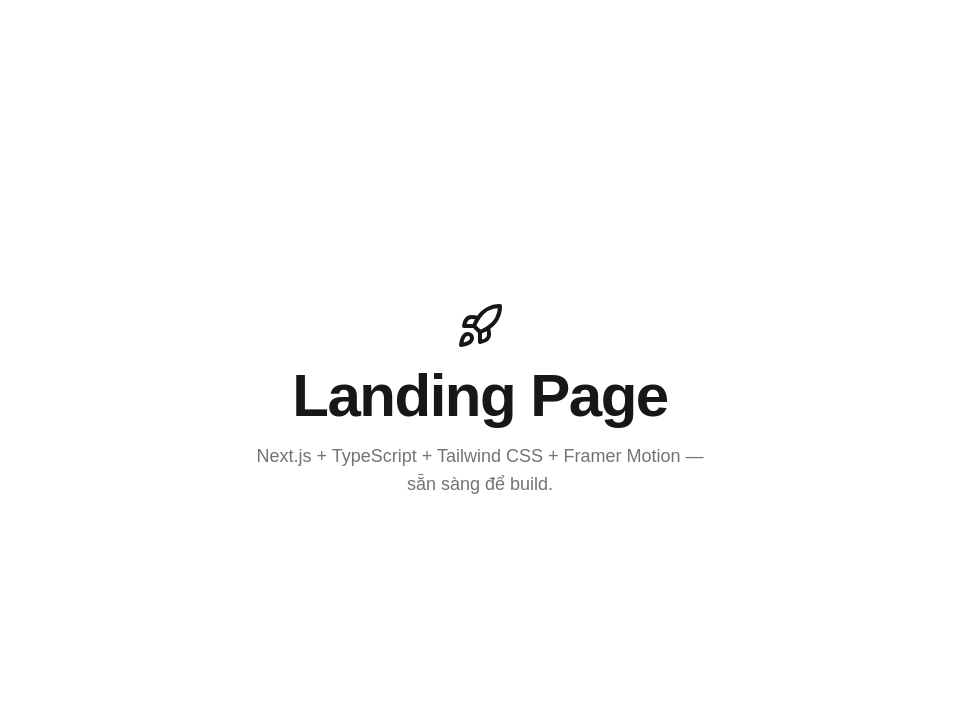
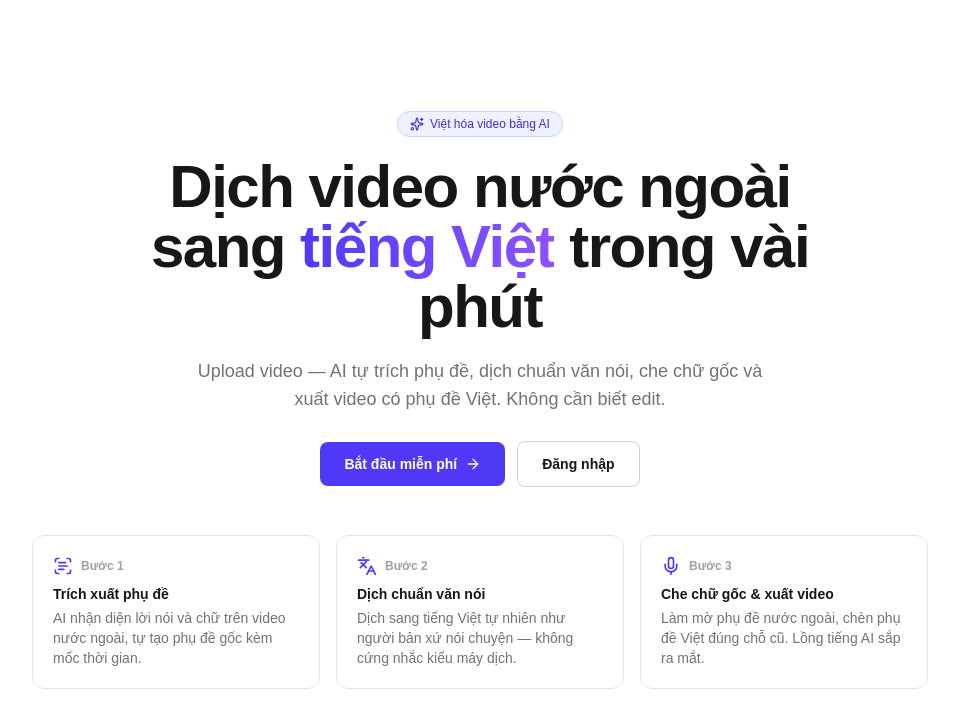
Before and after one commit to anhhoanq99-jpg/dichvideoai, a Next.js app in the folder apps/web/: page / in a window 1280 px wide. Shown: the top 728 px of the page, without its empty margins (160-1119 px from the left). Built offline with nearby package versions, Linux system fonts and the light colour scheme.

Commit message:
feat(web): real landing hero with product pitch, 3-step explainer and CTA to app

```diff
--- a/apps/web/components/hero.tsx
+++ b/apps/web/components/hero.tsx
@@ -1,25 +1,85 @@
 "use client";
 
+import Link from "next/link";
 import { motion } from "framer-motion";
-import { Rocket } from "lucide-react";
-import { cn } from "@/lib/utils";
+import { ArrowRight, Languages, Mic, ScanText, Sparkles } from "lucide-react";
+
+const STEPS = [
+  {
+    icon: ScanText,
+    title: "Trích xuất phụ đề",
+    desc: "AI nhận diện lời nói và chữ trên video nước ngoài, tự tạo phụ đề gốc kèm mốc thời gian.",
+  },
+  {
+    icon: Languages,
+    title: "Dịch chuẩn văn nói",
+    desc: "Dịch sang tiếng Việt tự nhiên như người bản xứ nói chuyện — không cứng nhắc kiểu máy dịch.",
+  },
+  {
+    icon: Mic,
+    title: "Che chữ gốc & xuất video",
+    desc: "Làm mờ phụ đề nước ngoài, chèn phụ đề Việt đúng chỗ cũ. Lồng tiếng AI sắp ra mắt.",
+  },
+];
 
 export function Hero() {
   return (
-    <section className="flex min-h-screen flex-col items-center justify-center gap-4 px-6 text-center">
+    <section className="flex min-h-screen flex-col items-center justify-center gap-12 px-6 py-16 text-center">
       <motion.div
         initial={{ opacity: 0, y: 20 }}
         animate={{ opacity: 1, y: 0 }}
         transition={{ duration: 0.6 }}
-        className="flex flex-col items-center gap-4"
+        className="flex flex-col items-center gap-5"
       >
-        <Rocket className="h-12 w-12" />
-        <h1 className={cn("text-4xl font-bold tracking-tight sm:text-6xl")}>
-          Landing Page
+        <span className="inline-flex items-center gap-1.5 rounded-full border border-indigo-200 bg-indigo-50 px-3 py-1 text-xs font-medium text-indigo-700 dark:border-indigo-900 dark:bg-indigo-950/50 dark:text-indigo-300">
+          <Sparkles className="h-3.5 w-3.5" /> Việt hóa video bằng AI
+        </span>
+        <h1 className="max-w-3xl text-4xl font-bold tracking-tight sm:text-6xl">
+          Dịch video nước ngoài sang{" "}
+          <span className="bg-gradient-to-r from-indigo-600 to-violet-500 bg-clip-text text-transparent">
+            tiếng Việt
+          </span>{" "}
+          trong vài phút
         </h1>
-        <p className="max-w-md text-lg text-neutral-500 dark:text-neutral-400">
-          Next.js + TypeScript + Tailwind CSS + Framer Motion — sẵn sàng để build.
+        <p className="max-w-xl text-lg text-neutral-500 dark:text-neutral-400">
+          Upload video — AI tự trích phụ đề, dịch chuẩn văn nói, che chữ gốc và xuất
+          video có phụ đề Việt. Không cần biết edit.
         </p>
+        <div className="mt-2 flex flex-wrap items-center justify-center gap-3">
+          <Link
+            href="/dashboard"
+            className="inline-flex items-center gap-2 rounded-lg bg-indigo-600 px-6 py-3 text-sm font-semibold text-white transition-colors hover:bg-indigo-700"
+          >
+            Bắt đầu miễn phí <ArrowRight className="h-4 w-4" />
+          </Link>
+          <Link
+            href="/login"
+            className="inline-flex items-center gap-2 rounded-lg border border-neutral-300 px-6 py-3 text-sm font-semibold transition-colors hover:bg-neutral-100 dark:border-neutral-700 dark:hover:bg-neutral-800"
+          >
+            Đăng nhập
+          </Link>
+        </div>
+      </motion.div>
+
+      <motion.div
+        initial={{ opacity: 0, y: 20 }}
+        animate={{ opacity: 1, y: 0 }}
+        transition={{ duration: 0.6, delay: 0.15 }}
+        className="grid w-full max-w-4xl gap-4 sm:grid-cols-3"
+      >
+        {STEPS.map((s, i) => (
+          <div
+            key={s.title}
+            className="rounded-xl border border-neutral-200 bg-white p-5 text-left dark:border-neutral-800 dark:bg-neutral-900"
+          >
+            <div className="flex items-center gap-2">
+              <s.icon className="h-5 w-5 text-indigo-600 dark:text-indigo-400" />
+              <span className="text-xs font-semibold text-neutral-400">Bước {i + 1}</span>
+            </div>
+            <h3 className="mt-2 text-sm font-semibold">{s.title}</h3>
+            <p className="mt-1 text-sm text-neutral-500 dark:text-neutral-400">{s.desc}</p>
+          </div>
+        ))}
       </motion.div>
     </section>
   );
```
